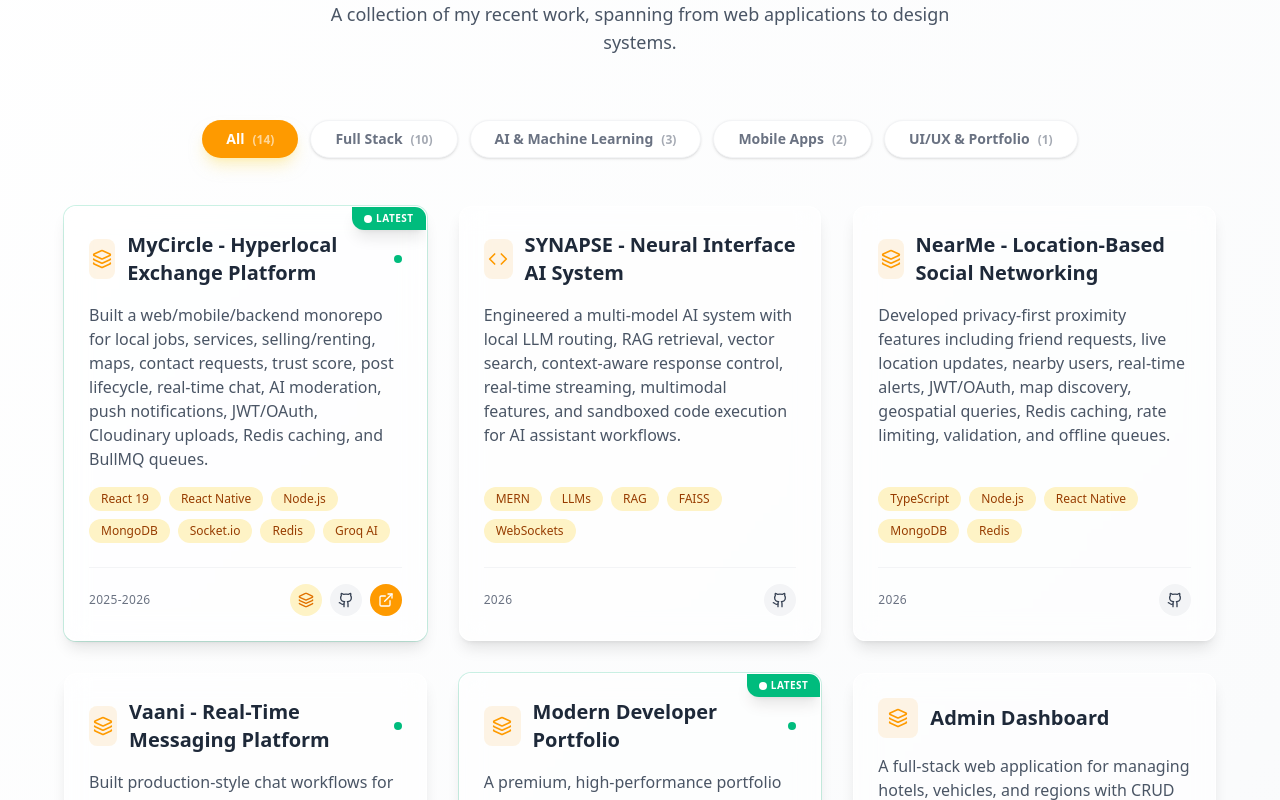
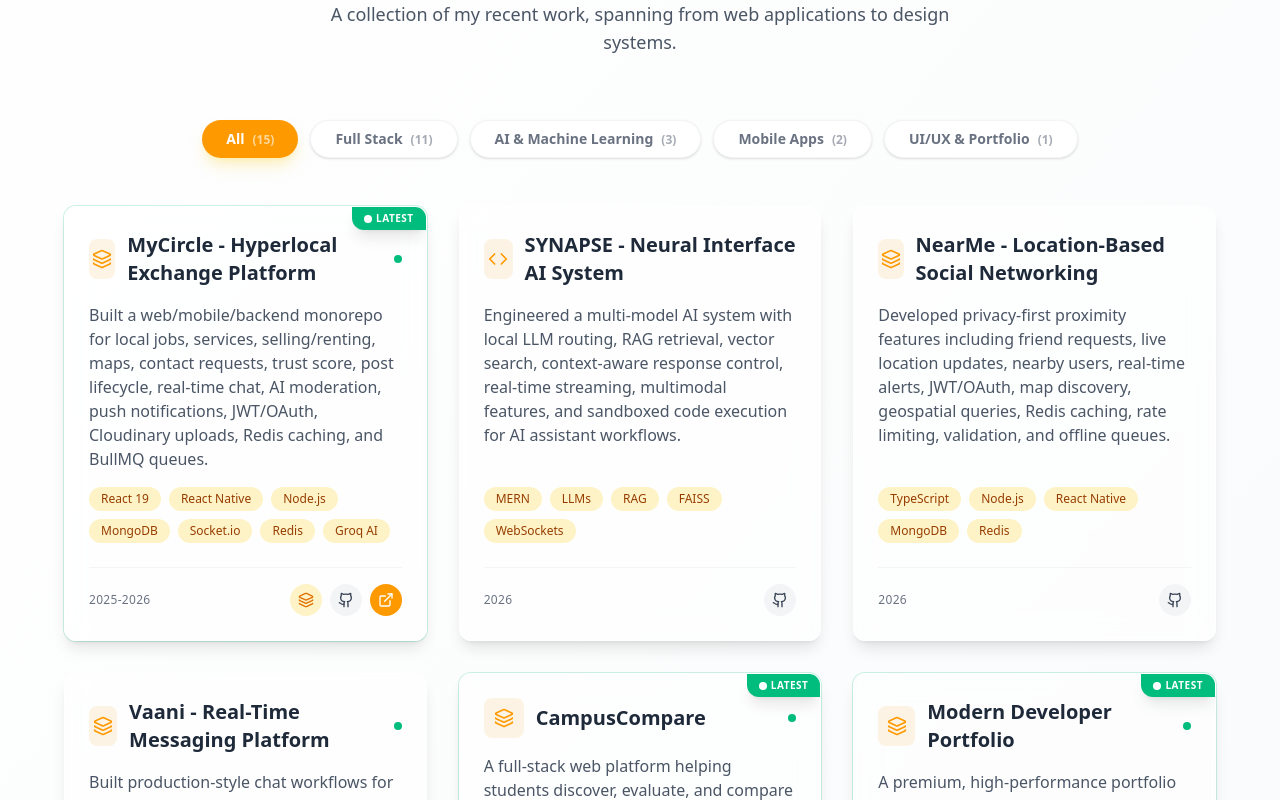
Before and after one commit to PARASMANI-KHUNTE/PARASMANIKHUNTE, a React (Vite) app in the folder client/: page /projects in a window 1280 px wide. Shown: the part 260-1060 px from the top of the page. Built offline with nearby package versions, Linux system fonts and the light colour scheme.

Commit message:
updated my resume

```diff
--- a/client/src/pages/Home.jsx
+++ b/client/src/pages/Home.jsx
@@ -132,7 +132,7 @@ const Home = () => {
 
   // Download CV Handler
   const handleDownloadCV = () => {
-    const cvPath = "/Parasmani_Khunte_Resume_ATS.pdf"; // Updated ATS Resume in 'public' folder
+    const cvPath = "/Parasmani_Khunte_Resume.pdf"; // Updated ATS Resume in 'public' folder
     const link = document.createElement("a");
     link.href = cvPath;
     link.download = "Parasmani_Khunte_Resume_ATS_2025.pdf";
--- a/client/src/pages/Projects.jsx
+++ b/client/src/pages/Projects.jsx
@@ -49,6 +49,17 @@ export const projects = [
     link: "https://vaani-11o3.onrender.com",
     github: "https://github.com/PARASMANI-KHUNTE/Vaani",
     year: "2026",
+    categories: ["Full Stack"]
+  },
+  // 🎓 CampusCompare
+  {
+    title: "CampusCompare",
+    description: "A full-stack web platform helping students discover, evaluate, and compare colleges. Features advanced search filters, side-by-side comparisons, student reviews, personalized shortlisting, JWT authentication, and an admin dashboard.",
+    tech: "React, Node.js, PostgreSQL, Prisma, Cloudinary",
+    link: "https://campuscompare-app.onrender.com",
+    github: "https://github.com/PARASMANI-KHUNTE/CampusCompare",
+    year: "2026",
+    isLatest: true,
     categories: ["Full Stack"]
   },
   // 🥈 Modern Developer Portfolio
```
Also changed, not shown: 2 other files (tests, documents, lock files or other folders).
